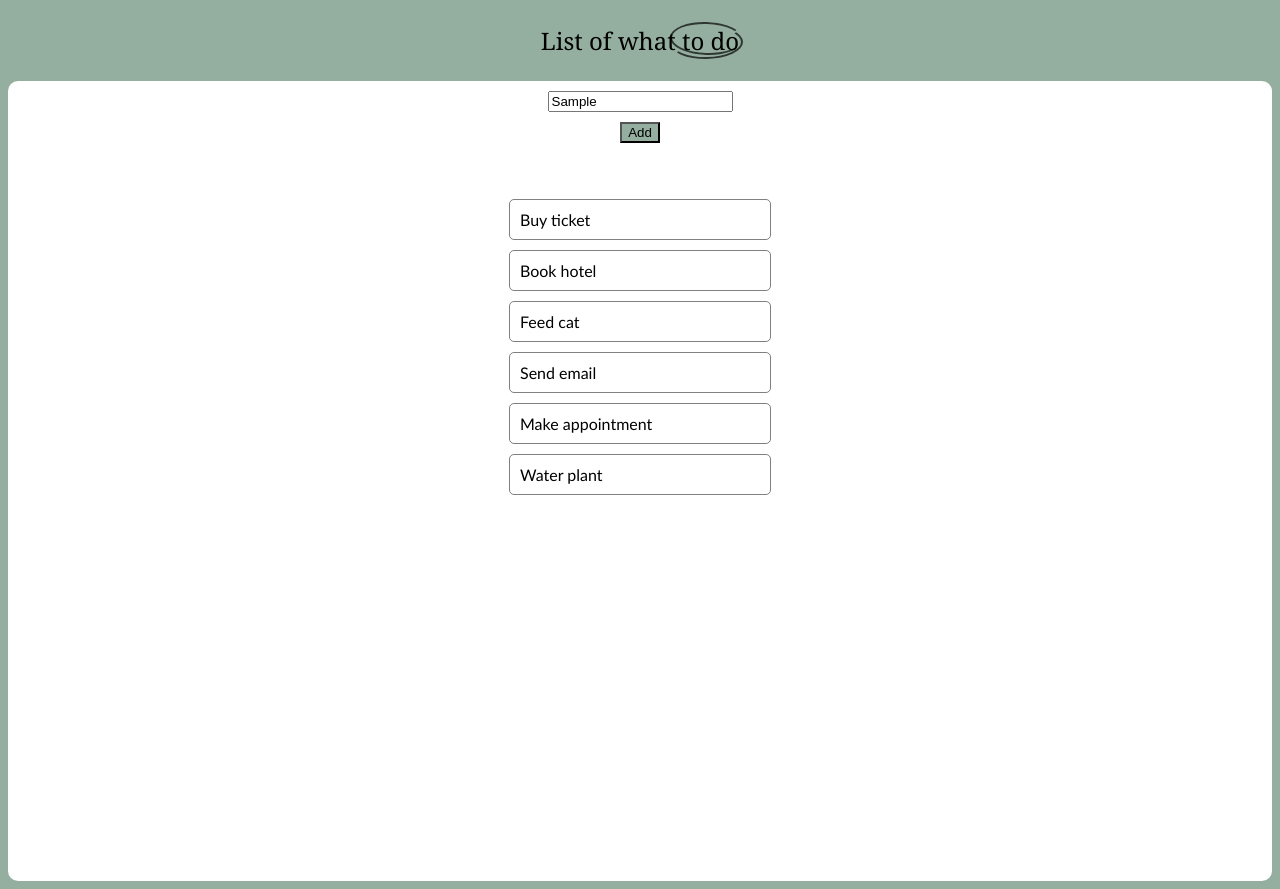
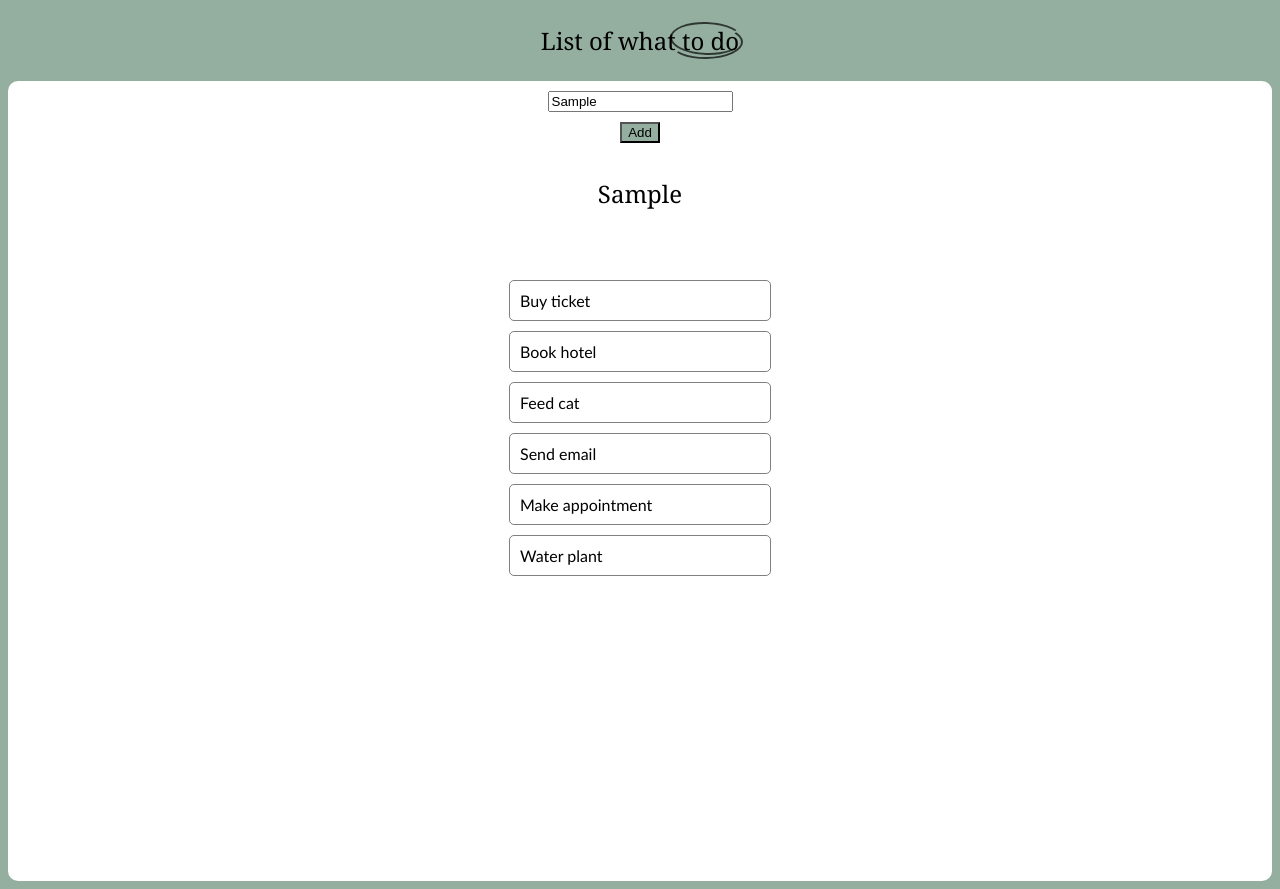
Before and after one commit to FannyRosen/Javascript-ToDoList, a website: page index.html in a window 1280 px wide. Both pictures are taken after typing "Sample" into the empty fields and a click on the button "Add". Drawn offline with nearby package versions, Linux system fonts and the light colour scheme; files that its build step writes are made by us from their sources.

Commit message:
added to dos

```diff
--- a/index.html
+++ b/index.html
@@ -8,11 +8,10 @@
     <link rel="stylesheet" href="css/main.css" />
   </head>
   <body>
-    <div class="to-dos" id="wrapper">
-      <p>List of what <span class="circle">to do</span></p>
-      <div id="listContainer">
-        <input type="text" id="addItem" /><button>Add</button>
-      </div>
+    <p>List of what <span class="circle">to do</span></p>
+    <div id="listContainer">
+      <input type="text" id="addItem" /><button id="addToDo">Add</button>
+      <div class="to-dos" id="toDoContainer"></div>
     </div>
 
     <script src="js/main.js"></script>
--- a/js/main.js
+++ b/js/main.js
@@ -1,5 +1,6 @@
 window.onload = function () {
   createList();
+  addToDos();
 };
 
 function createList() {
@@ -21,3 +22,15 @@ function createList() {
   }
   document.getElementById("listContainer").appendChild(ul);
 }
+
+function addToDos() {
+  let addToDoButton = document.getElementById("addToDo");
+  let toDoContainer = document.getElementById("toDoContainer");
+  let inputField = document.getElementById("addItem");
+
+  addToDoButton.addEventListener("click", function () {
+    let newToDo = document.createElement("p");
+    newToDo.innerHTML = inputField.value;
+    toDoContainer.appendChild(newToDo);
+  });
+}
```
